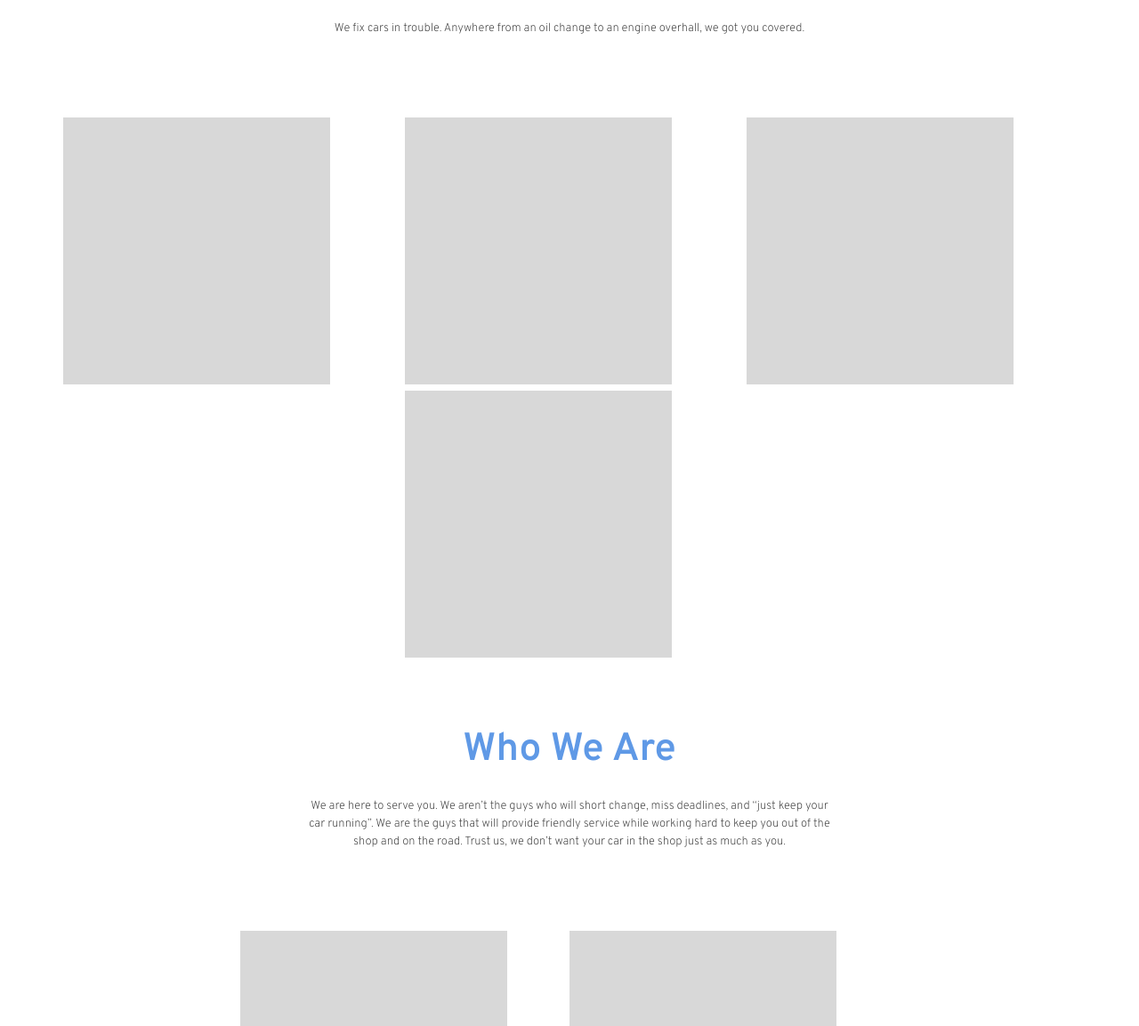
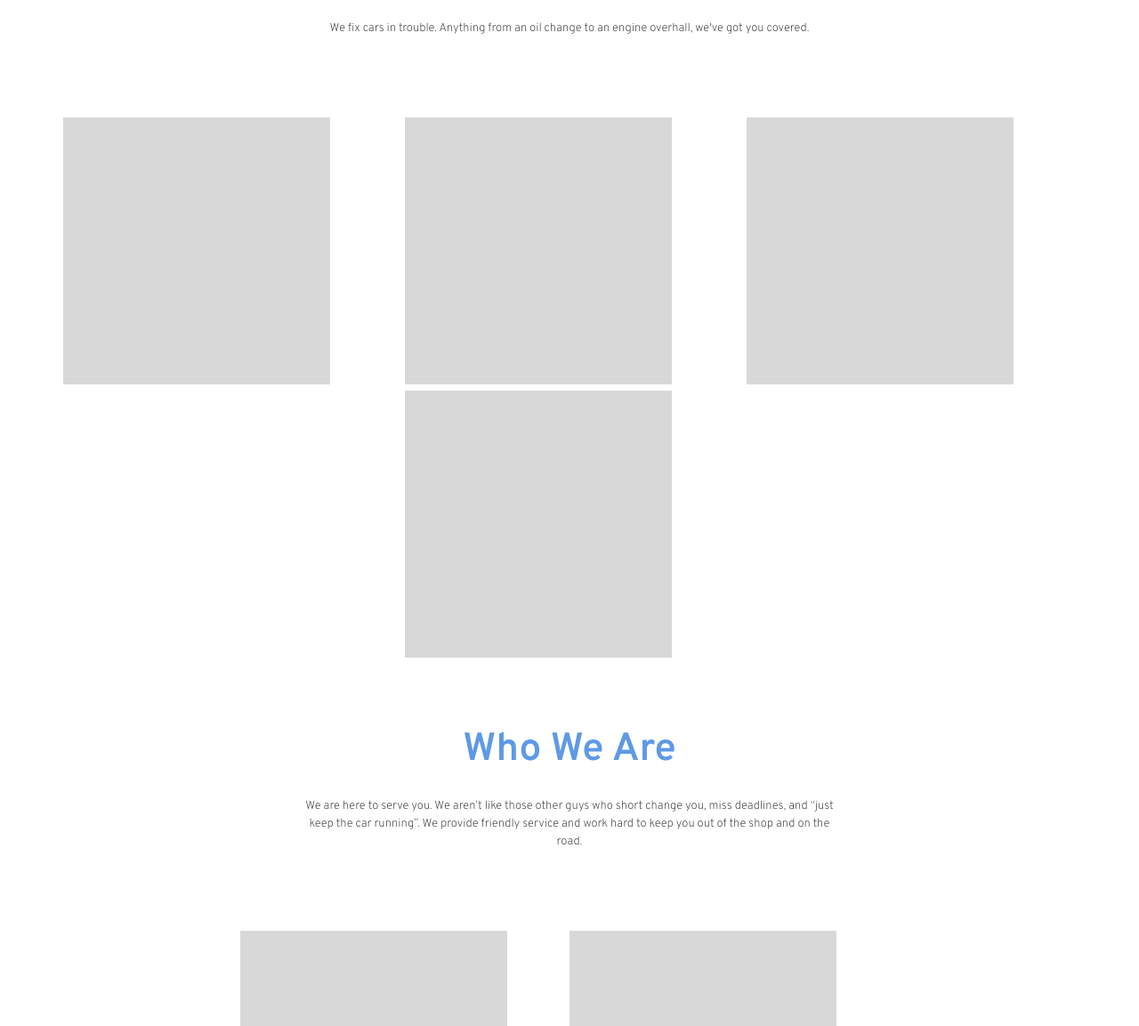
Before and after one commit to z1bowen1/hta-site, a plain HTML site: page index.html in a window 1280 px wide. Shown: the part 444-1597 px from the top of the page at 89% size. Drawn offline with Linux system fonts and the light colour scheme; files whose address does not match are found by name.

Commit message:
Suggested edits to body copy.
Good start on this body copy for Hi Tech. Just made some edits for grammar and readability.

```diff
--- a/index.html
+++ b/index.html
@@ -17,7 +17,7 @@
 <main>
     <section>
         <h2>What We Do</h2>
-        <p>We fix cars in trouble. Anywhere from an oil change to an engine overhall, we got you covered.</p>
+        <p>We fix cars in trouble. Anything from an oil change to an engine overhall, we've got you covered.</p>
         <ul class="row-wrap">
             <li><img src="pics/mock-icon.png"></li>
             <li><img src="pics/mock-icon.png"></li>
@@ -27,7 +27,7 @@
     </section>
     <section>
         <h2>Who We Are</h2>
-        <p>We are here to serve you. We aren’t the guys who will short change, miss deadlines, and “just keep your car running”. We are the guys that will provide friendly service while working hard to keep you out of the shop and on the road. Trust us, we don’t want your car in the shop just as much as you.</p>
+        <p>We are here to serve you. We aren’t like those other guys who short change you, miss deadlines, and “just keep the car running”. We provide friendly service and work hard to keep you out of the shop and on the road.</p>
         <div class="row-wrap">
             <div>
             <img src="pics/mock-icon.png">
```
